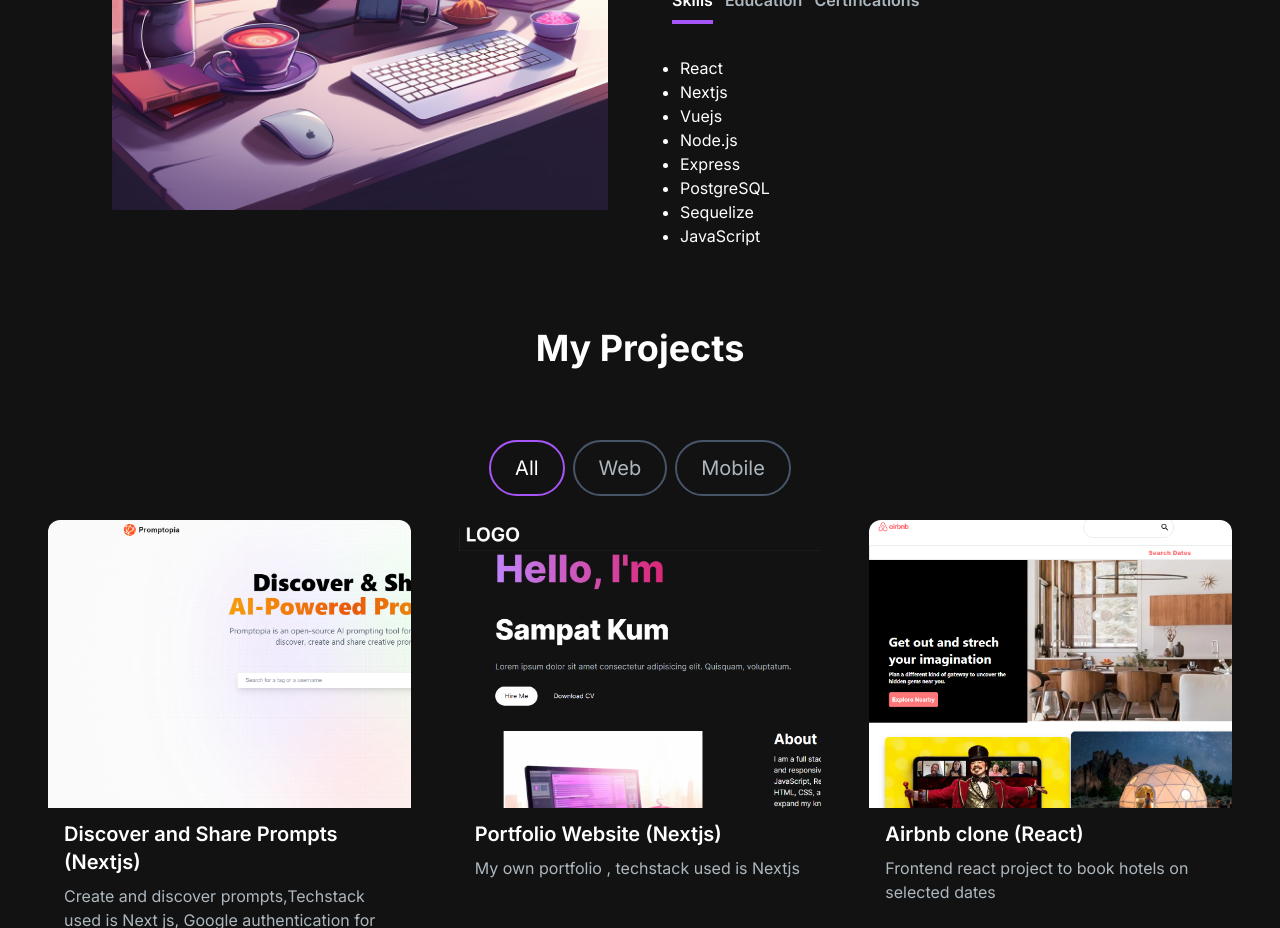
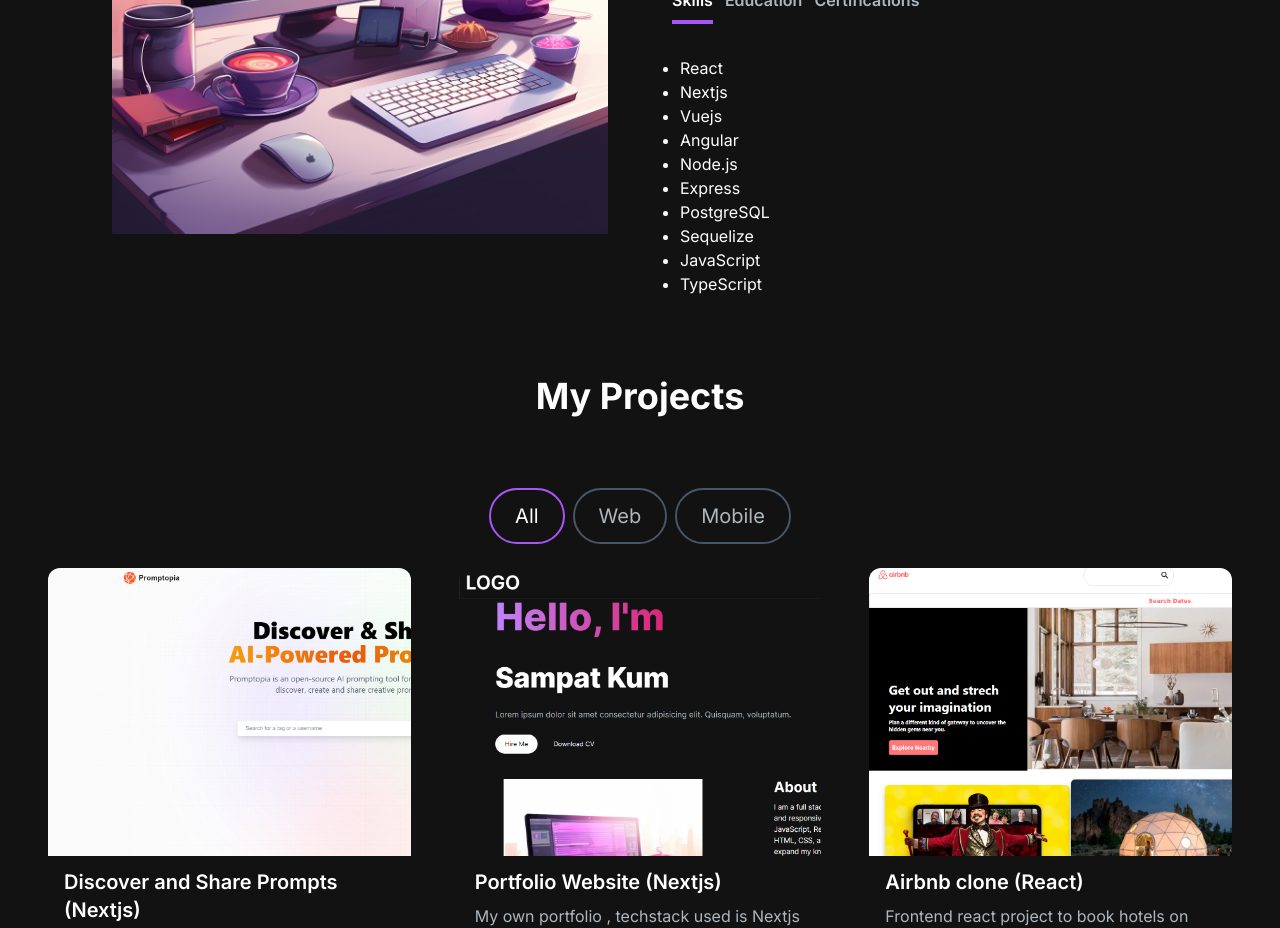
Before and after one commit to sampatT3CH/portfolio-nextjs, a Next.js app: page / in a window 1280 px wide. Shown: the part 1100-2028 px from the top of the page. Built offline with nearby package versions, Linux system fonts and the light colour scheme.

Commit message:
Update AboutSection.jsx skills

```diff
--- a/src/app/components/AboutSection.jsx
+++ b/src/app/components/AboutSection.jsx
@@ -12,11 +12,13 @@ const TAB_DATA = [
         <li>React</li>
         <li>Nextjs</li>
         <li>Vuejs</li>
+        <li>Angular</li>
         <li>Node.js</li>
         <li>Express</li>
         <li>PostgreSQL</li>
         <li>Sequelize</li>
         <li>JavaScript</li>
+        <li>TypeScript</li>
       </ul>
     ),
   },
```
